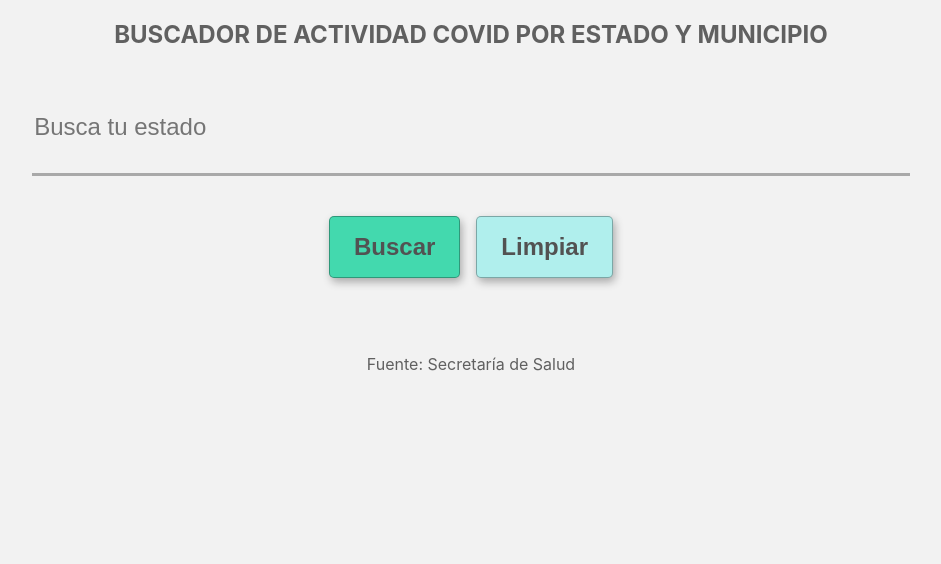
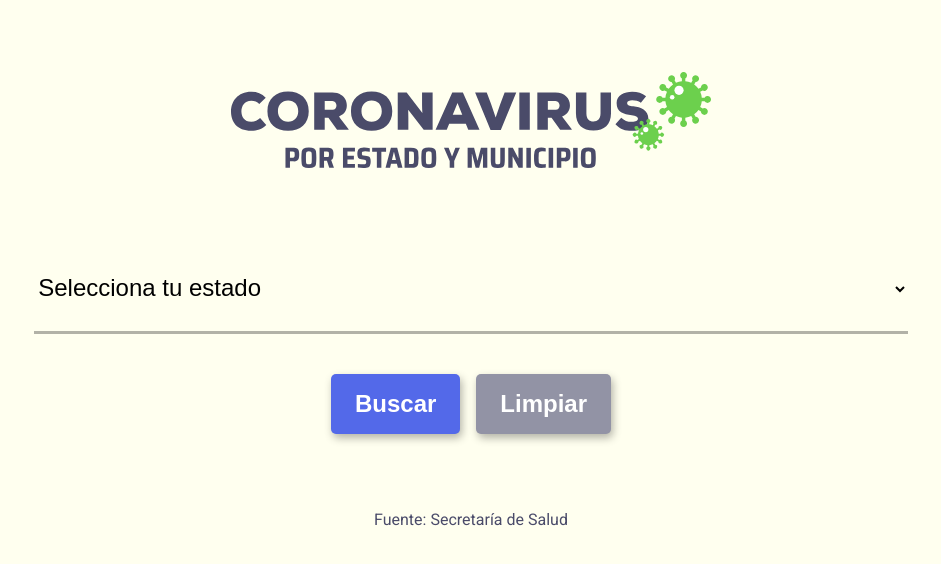
Before and after one commit to HelaGone/DataSearchSARSCov, a React (Create React App) app: page / in a window 1280 px wide. Shown: the top 564 px of the page, without its empty margins (169-1110 px from the left). Built offline with nearby package versions, Linux system fonts and the light colour scheme.

Commit message:
select tag estado

```diff
--- a/src/App.css
+++ b/src/App.css
@@ -1,42 +1,59 @@
-body{background-color: #F2F2F2;color:#606060;}
+body{background-color: #FFFFEF;color:#4A4B69;font-family: 'Roboto', sans-serif;}
 .light_green_bg{border-left:8px solid #C7EDB6;}
 .green_bg{border-left:8px solid #8DDA70;}
 .yellow_bg{border-left:8px solid #FFE849;}
 .orange_bg{border-left:8px solid #FFB062;}
 .red_bg{border-left:8px solid #FF7E7C;}
 .dark_red_bg{border-left:8px solid #BF5F5D;}
+
+.bg_green{background-color: #8DDA70;}
+.bg_yellow{background-color: #FFE849;}
+.bg_salmon{background-color: #FF7E7C;}
+.bg_blue{background-color: #5369E9;}
+.bg_lightGrey{background-color: #9293A5;}
+
+.key_circle{width:28px; height:28px; border-radius: 50%;display:inline-block; margin-right: 8px;position: relative; top:8px;}
+
 .inner_wrapper{padding:0 16px;}
 .footer_source{text-align: center;}
-input[type="text"]{display: block; border-style: none; border-bottom:3px solid rgba(0,0,0,0.3);width:90%;height:90px; margin:32px auto;font-size: 24px;background: transparent;outline: none;}
+input[type="text"], select{display: block; border-style: none; border-bottom:3px solid rgba(0,0,0,0.3);width:90%;height:90px; margin:32px auto;font-size: 24px;background: transparent;outline: none;}
 input[type="submit"], input[type="button"]{
   border-style: none;
   border-radius:5px;
-  border:1px solid rgba(0,0,0,0.3);
   box-shadow: 2px 4px 8px rgba(0,0,0,0.3);
   padding:16px 24px;
   margin:8px;
   font-size: 24px;
   font-weight:bold;
-  color:#525252;
+  color:#fff;
   cursor: pointer;
   outline: none;
 }
+.logo_container{text-align: center;width:70%;margin:72px auto;}
+.logo_container img{width:100%;height: auto;}
 .button_container{text-align: center;}
 .main_section_wrapper h1{text-align: center;}
-.btn_search{background-color: #43D9AE;}
-.btn_clean{background-color: #b0efed;}
+.btn_search{background-color: #5369E9;}
+.btn_clean{background-color: #9293A5;}
 
 .results_section{width: 100%;margin:34px auto;}
-.flex_wrapper{display:flex;flex-direction:row;flex-wrap: nowrap;justify-content: space-around;align-items: flex-start;}
-.results_section .inner_wrapper{text-align: center;box-shadow:2px 4px 8px rgba(0,0,0,0.3); border-radius: 5px;padding:16px;flex-shrink: 0;width:calc(100% / 2.4 - 24px);}
-.localidad_name{text-transform: capitalize;margin-top:0;}
+.results_section .inner_wrapper{box-shadow:2px 4px 8px rgba(0,0,0,0.3); border-radius: 5px;padding:16px;flex-shrink: 0;width:80%;margin:24px auto;}
+.localidad_name{text-transform: capitalize;margin-top:0;color:#5369E9;}
 .result_list{list-style: none; padding:0;margin:0;}
 .result_list li{margin:8px 0;}
+.result_list li span strong{font-size: 32px;}
 
 .no-suggestions{width:70%;margin:24px auto;text-align: center;}
 .suggestion_list{list-style: none;padding: 0;width:70%;margin:0 auto;display: flex;flex-wrap: wrap;}
-.suggestion_list li{background-color: #FFDC75; padding:8px; margin:8px;text-align: center;box-shadow: 2px 4px 8px rgba(0,0,0,0.3);font-weight: bold;}
+.suggestion_list li{background-color: #FFDC75; padding:8px; margin:8px;text-align: center;box-shadow: 2px 4px 8px rgba(0,0,0,0.3);font-weight: bold;border-radius: 5px;}
+
+@media only screen and (min-width:768px){
+  .flex_wrapper{display:flex;flex-direction:row;flex-wrap: nowrap;justify-content: space-around;align-items: flex-start;}
+  .results_section{width:90%;}
+  .results_section .inner_wrapper{width:calc(100% / 2.3 - 24px);}
+}
 
 @media only screen and (min-width:1024px){
-  input[type="text"], .results_section{width:70%;}
+  input[type="text"], select, .results_section{width:70%;}
+  .logo_container{width:50%;max-width: 480px;}
 }
--- a/src/App.js
+++ b/src/App.js
@@ -3,6 +3,7 @@ import './App.css';
 import InformationBox from './components/InformationBox';
 import ErrorBox from './components/ErrorBox';
 import Autocomplete from './components/Autocomplete';
+import logo from './logoCovSrch.svg';
 export default class App extends Component {
 
   constructor(props){
@@ -88,11 +89,10 @@ export default class App extends Component {
 
   handleOnChange = (event) => {
     const target = event.target;
-    const value = target.name === 'estado' ? target.value : target.value;
-    const fieldName = target.name;
+    const value = target.value;
 
     this.setState({
-      [fieldName]: value,
+      estado: value
     });
   }
 
@@ -149,21 +149,59 @@ export default class App extends Component {
       onChangeAuto,
       userInput,
       filteredSuggestions,
-      handleClickSuggestion
+      handleClickSuggestion,
+      estado
     } = this.state;
 
     let renderEstado = (dataEstado !== '') ? true : false;
     let renderMunicipio = (dataMunicipio !== '') ? true : false;
 
+    console.log(estado);
+
     return (
       <Fragment>
         <section className="main_section_wrapper">
 
-          <h1>BUSCADOR DE ACTIVIDAD COVID POR ESTADO Y MUNICIPIO</h1>
+          <div className="logo_container">
+            <img src={logo} alt="Logo Buscador Coronavirus" />
+          </div>
 
           <div className="inner_wrapper">
             <form onSubmit={this.handleSubmit}>
-              <input name="estado" type="text" value={this.state.estado} onChange={this.handleOnChange} placeholder="Busca tu estado"/>
+              <select value={estado} onChange={this.handleOnChange}>
+                <option default>Selecciona tu estado</option>
+                <option value="aguascalientes">Aguascalientes</option>
+                <option value="baja california">Baja California</option>
+                <option value="baja california sur">Baja California Sur</option>
+                <option value="campeche">Campeche</option>
+                <option value="ciudad de mexico">Ciudad de México</option>
+                <option value="chiapas">Chiapas</option>
+                <option value="chihuahua">Chihuahua</option>
+                <option value="coahuila">Coahuila</option>
+                <option value="colima">Colima</option>
+                <option value="durango">Durango</option>
+                <option value="estado de mexico">Estado de México</option>
+                <option value="guanajuato">Guanajuato</option>
+                <option value="guerrero">Guerrero</option>
+                <option value="hidalgo">Hidalgo</option>
+                <option value="jalisco">Jalisco</option>
+                <option value="michoacán">Michoacán</option>
+                <option value="morelos">Morelos</option>
+                <option value="nayarit">Nayarit</option>
+                <option value="nuevo leon">Nuevo León</option>
+                <option value="oaxaca">Oaxaca</option>
+                <option value="puebla">Puebla</option>
+                <option value="queretaro">Querétaro</option>
+                <option value="san luis potosi">San Luis Potosí</option>
+                <option value="sinaloa">Sinaloa</option>
+                <option value="sonora">Sonora</option>
+                <option value="tabasco">Tabasco</option>
+                <option value="tamaulipas">Tamaulipas</option>
+                <option value="tlaxcala">Tlaxcala</option>
+                <option value="veracruz">Veracruz</option>
+                <option value="yucatan">Yucatán</option>
+                <option value="zacatecas">Zacatecas</option>
+              </select>
 
               {
                 showInputMuni && (
@@ -188,14 +226,14 @@ export default class App extends Component {
             { this.state.errorState && <ErrorBox /> }
 
             {
-              renderEstado && (
-                <InformationBox data={dataEstado} localidad={this.state.estado}/>
+              renderMunicipio && (
+                <InformationBox data={dataMunicipio} localidad={this.state.userInput}/>
               )
             }
 
             {
-              renderMunicipio && (
-                <InformationBox data={dataMunicipio} localidad={this.state.userInput}/>
+              renderEstado && (
+                <InformationBox data={dataEstado} localidad={this.state.estado}/>
               )
             }
 
--- a/src/components/InformationBox.js
+++ b/src/components/InformationBox.js
@@ -4,7 +4,6 @@ const InformationBox = (props) => {
   // console.log(props.data);
 
   let {localidad, data} = props;
-  console.log(data.datos.activos);
   let colorClass = 'inner_wrapper';
 
   if(data.datos.activos >=0 && data.datos.activos <51){
@@ -27,23 +26,28 @@ const InformationBox = (props) => {
       <h2 className="localidad_name">{localidad.toLowerCase()}</h2>
       <ul className="result_list">
         <li>
-          <span>Positivos: {props.data.datos.positivos}</span>
+          <div className="key_circle bg_green"></div>
+          <span> <strong>{props.data.datos.positivos}</strong> positivos </span>
           <span></span>
         </li>
         <li>
-          <span>Activos: {props.data.datos.activos}</span>
+        <div className="key_circle bg_yellow"></div>
+        <span> <strong>{props.data.datos.negativos}</strong> negativos </span>
+        <span></span>
+        </li>
+        <li>
+          <div className="key_circle bg_salmon"></div>
+          <span> <strong>{props.data.datos.activos}</strong> activos </span>
           <span></span>
         </li>
         <li>
-          <span>Negativos: {props.data.datos.negativos}</span>
-          <span></span>
+        <div className="key_circle bg_blue"></div>
+        <span> <strong>{props.data.datos.pendientes}</strong> pendientes </span>
+        <span></span>
         </li>
         <li>
-          <span>Muertes: {props.data.datos.defunciones}</span>
-          <span></span>
-        </li>
-        <li>
-          <span>Pendientes: {props.data.datos.pendientes}</span>
+          <div className="key_circle bg_lightGrey"></div>
+          <span> <strong>{props.data.datos.defunciones}</strong> muertes </span>
           <span></span>
         </li>
       </ul>
--- a/src/index.css
+++ b/src/index.css
@@ -1,3 +1,4 @@
+@import url('https://fonts.googleapis.com/css2?family=Roboto:wght@400;700&display=swap');
 body {
   margin: 0;
   font-family: -apple-system, BlinkMacSystemFont, 'Segoe UI', 'Roboto', 'Oxygen',
```
Also changed, not shown: src/logoCovSrch.svg (added).
